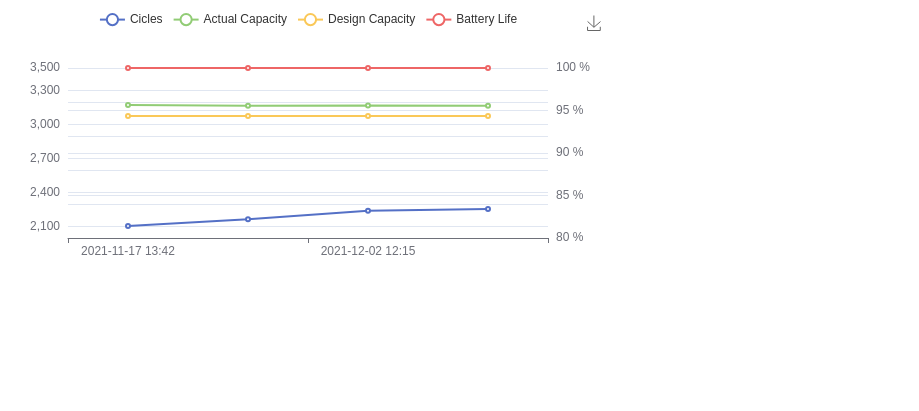
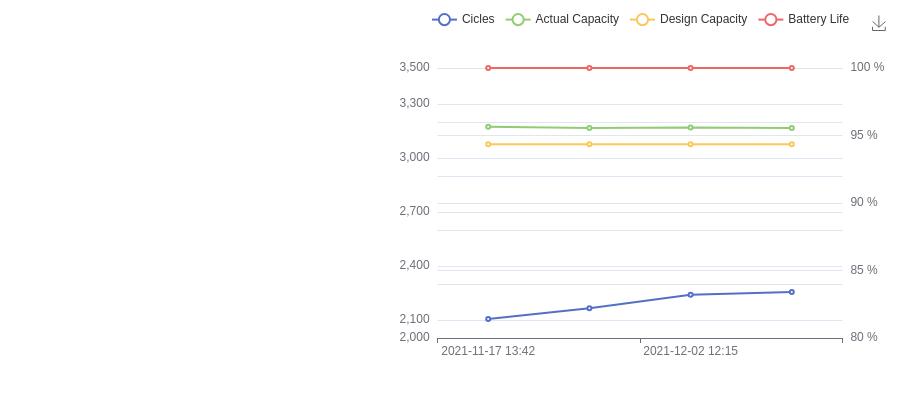
Before and after one commit to ettingshausen/iPhone13Pro-battery-capacity, a plain HTML site: page index.html in a window 1280 px wide. Shown: the whole page, without its empty margins (0-919 px from the left). Drawn offline with nearby package versions, Linux system fonts and the light colour scheme.

Commit message:
update style

```diff
--- a/index.html
+++ b/index.html
@@ -6,7 +6,7 @@
 </head>
 
 <body>
-    <div id="main" style="text-align: center; width: 600px; height: 300px;"></div>
+    <div id="main" style="margin-left: 30%; width: 40%; height: 400px;"></div>
     <script>
 
         $.getJSON('./data.json', function (data) {
```
